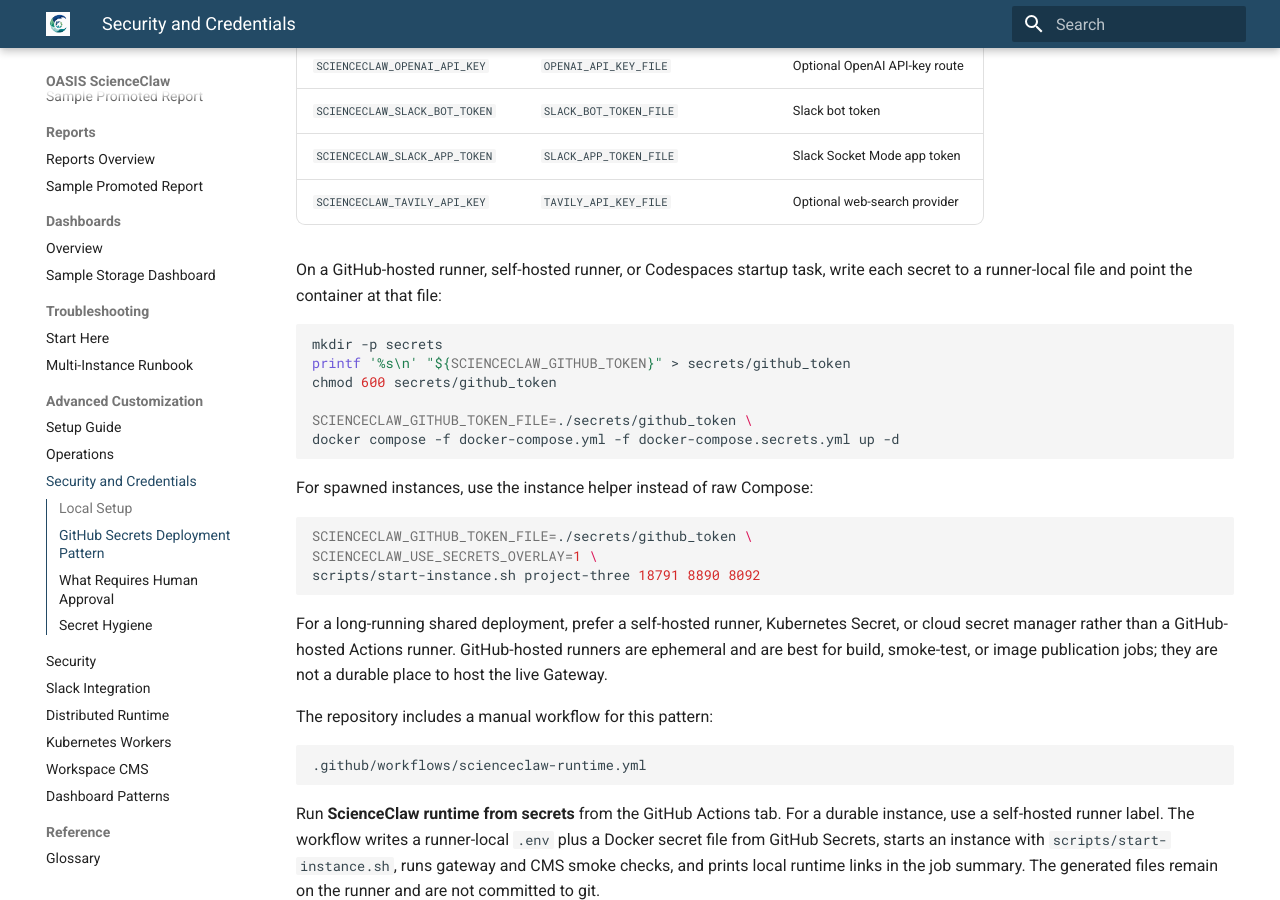
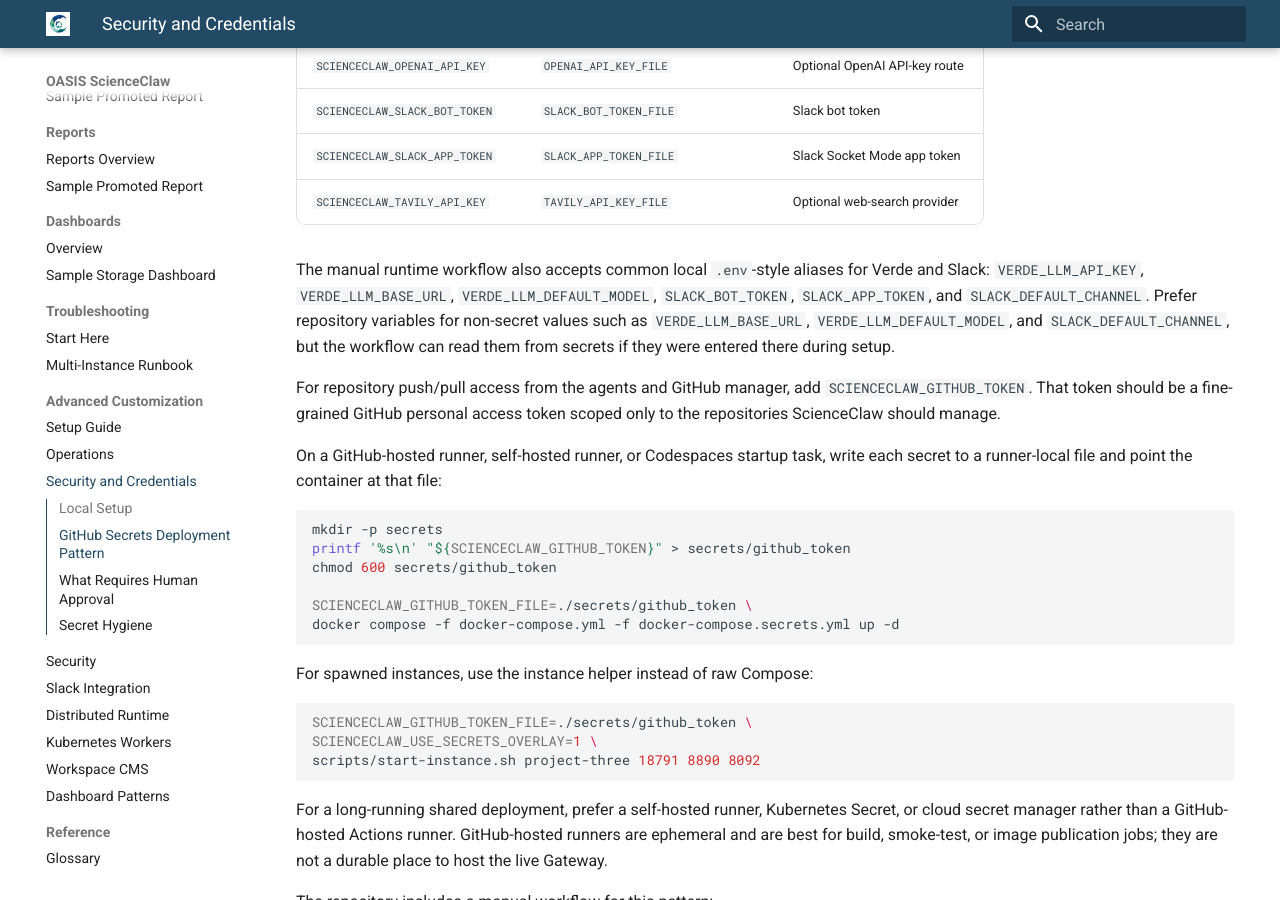
Before and after one commit to CU-ESIIL/openclaw_container, an MkDocs documentation site: the page built from docs/security-and-credentials.md, in a window 1280 px wide and 900 px high, scrolled down 1130 px. Built offline with MkDocs 1.6.1 and Material for MkDocs 9.7.7, drawn with Linux system fonts in a browser that asks for light colours.

Commit message:
Support runtime secret aliases

```diff
--- a/docs/security-and-credentials.md
+++ b/docs/security-and-credentials.md
@@ -44,6 +44,10 @@
 | `SCIENCECLAW_SLACK_BOT_TOKEN` | `SLACK_BOT_TOKEN_FILE` | Slack bot token |
 | `SCIENCECLAW_SLACK_APP_TOKEN` | `SLACK_APP_TOKEN_FILE` | Slack Socket Mode app token |
 | `SCIENCECLAW_TAVILY_API_KEY` | `TAVILY_API_KEY_FILE` | Optional web-search provider |
+
+The manual runtime workflow also accepts common local `.env`-style aliases for Verde and Slack: `VERDE_LLM_API_KEY`, `VERDE_LLM_BASE_URL`, `VERDE_LLM_DEFAULT_MODEL`, `SLACK_BOT_TOKEN`, `SLACK_APP_TOKEN`, and `SLACK_DEFAULT_CHANNEL`. Prefer repository variables for non-secret values such as `VERDE_LLM_BASE_URL`, `VERDE_LLM_DEFAULT_MODEL`, and `SLACK_DEFAULT_CHANNEL`, but the workflow can read them from secrets if they were entered there during setup.
+
+For repository push/pull access from the agents and GitHub manager, add `SCIENCECLAW_GITHUB_TOKEN`. That token should be a fine-grained GitHub personal access token scoped only to the repositories ScienceClaw should manage.
 
 On a GitHub-hosted runner, self-hosted runner, or Codespaces startup task, write each secret to a runner-local file and point the container at that file:
 
```
Also changed, not shown: CHANGELOG.md (+1 -0 lines), PROMPT_ACTION_LOG.md (+18 -0 lines), docs/github-repository-manager.md (+1 -1 lines), 1 other file.
